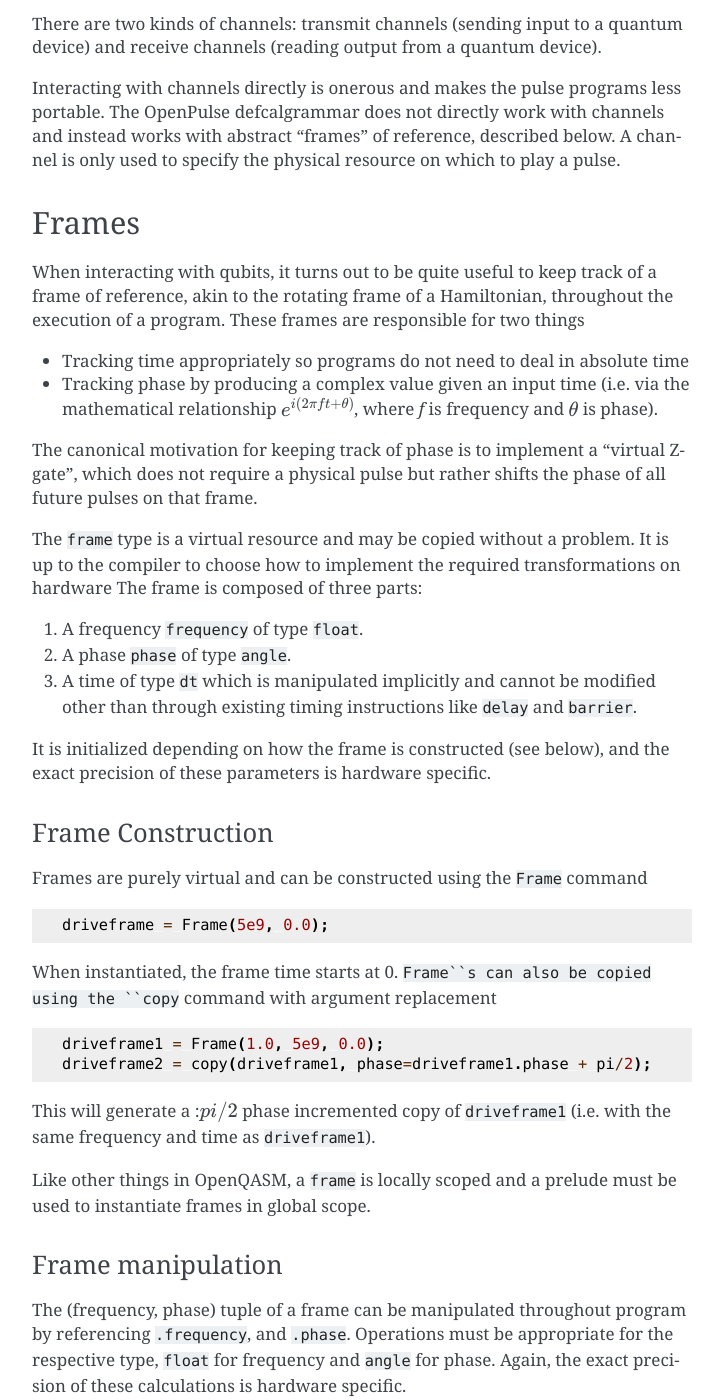
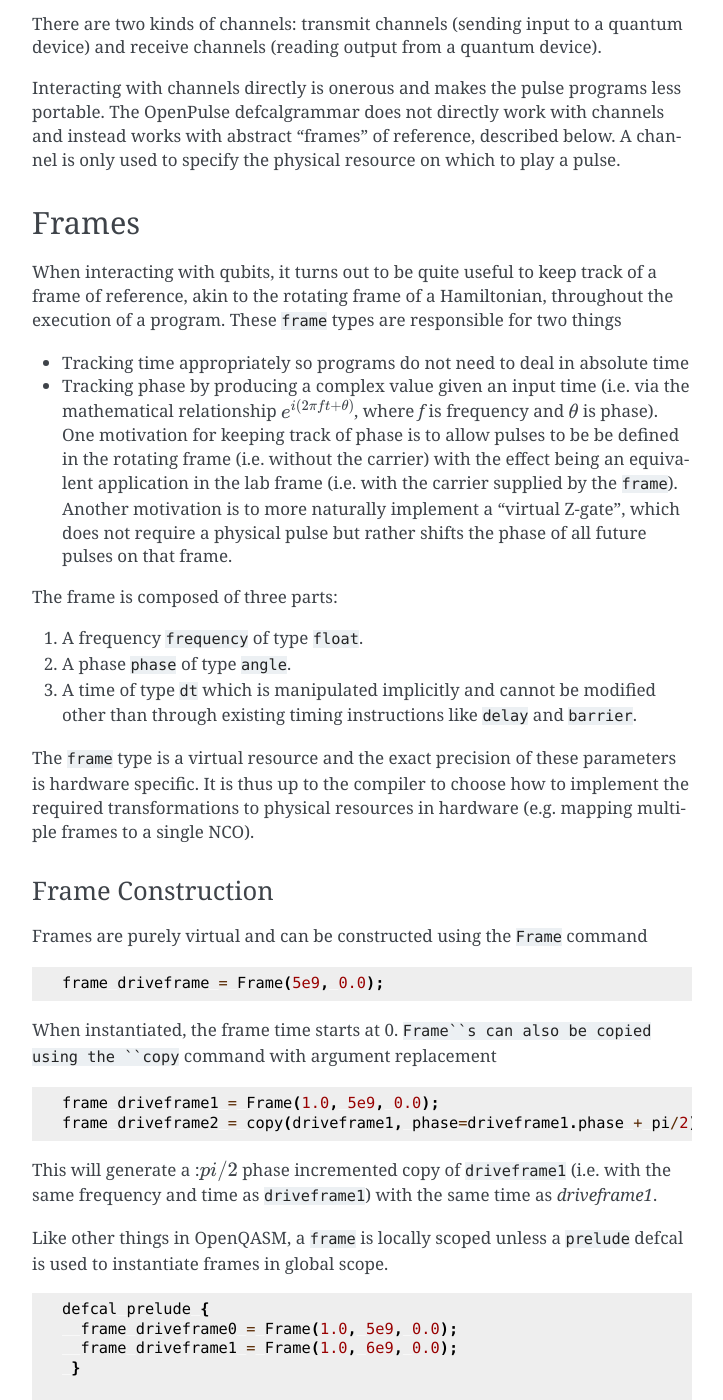
Before and after one commit to openqasm/openqasm, a Sphinx documentation site: the page built from source/language/openpulse.rst, in a window 1280 px wide and 1400 px high, scrolled down 895 px. Shown: the whole window, without its empty margins (388-1111 px from the left). Built offline with Sphinx 7.4.7, drawn with Linux system fonts in a browser that asks for light colours; some of the changed text lies outside the part shown.

Commit message:
Add `prelude` and minor refactor.

```diff
--- a/source/language/openpulse.rst
+++ b/source/language/openpulse.rst
@@ -48,29 +48,29 @@
 ------
 
 When interacting with qubits, it turns out to be quite useful to keep track of a frame of reference,
-akin to the rotating frame of a Hamiltonian, throughout the execution of a program. These frames
-are responsible for two things
+akin to the rotating frame of a Hamiltonian, throughout the execution of a program. These ``frame``
+types are responsible for two things
 
 - Tracking time appropriately so programs do not need to deal in absolute time
-- Tracking phase by producing a complex value given an input time (i.e. via the mathematical relationship
-  :math:`e^{i\left(2\pi f t + \theta\right)}`,  where `f` is frequency and
-  :math:`\theta` is phase).
+- Tracking phase by producing a complex value given an input time (i.e. via the mathematical
+  relationship :math:`e^{i\left(2\pi f t + \theta\right)}`,  where `f` is frequency and
+  :math:`\theta` is phase). One motivation for keeping track of phase is to allow pulses to be be
+  defined in the rotating frame (i.e. without the carrier) with the effect being
+  an equivalent application in the lab frame (i.e. with the carrier supplied by the ``frame``).
+  Another motivation is to more naturally implement a "virtual Z-gate", which does not require a
+  physical pulse but rather shifts the phase of all future pulses on that frame.
 
-The canonical motivation for keeping track of phase is to implement a "virtual
-Z-gate", which does not require a physical pulse but rather shifts the phase of
-all future pulses on that frame.
-
-The ``frame`` type is a virtual resource and may be copied without a problem.
-It is up to the compiler to choose how to implement the required transformations on
-hardware The frame is composed of three parts:
+The frame is composed of three parts:
 
 1. A frequency ``frequency`` of type ``float``.
 2. A phase ``phase`` of type ``angle``.
 3. A time of type ``dt`` which is manipulated implicitly and cannot be modified other
    than through existing timing instructions like ``delay`` and ``barrier``.
 
-It is initialized depending on how the frame is constructed (see below),
-and the exact precision of these parameters is hardware specific.
+The ``frame`` type is a virtual resource and the exact precision of these parameters is
+hardware specific. It is thus up to the compiler to choose how to implement the required
+transformations to physical resources in hardware (e.g. mapping multiple frames to a
+single NCO).
 
 Frame Construction
 ~~~~~~~~~~~~~~~~~~
@@ -79,21 +79,71 @@
 
 .. code-block:: javascript
 
-  driveframe = Frame(5e9, 0.0);
+  frame driveframe = Frame(5e9, 0.0);
 
 When instantiated, the frame time starts at 0. ``Frame``s can also be copied using the
 ``copy`` command with argument replacement
 
 .. code-block:: javascript
 
-  driveframe1 = Frame(1.0, 5e9, 0.0);
-  driveframe2 = copy(driveframe1, phase=driveframe1.phase + pi/2);
+  frame driveframe1 = Frame(1.0, 5e9, 0.0);
+  frame driveframe2 = copy(driveframe1, phase=driveframe1.phase + pi/2);
 
 This will generate a ::math:`pi/2` phase incremented copy of ``driveframe1`` (i.e. with
-the same frequency and time as ``driveframe1``).
+the same frequency and time as ``driveframe1``) with the same time as `driveframe1`.
 
-Like other things in OpenQASM, a ``frame`` is locally scoped and a prelude must be used to
-instantiate frames in global scope.
+Like other things in OpenQASM, a ``frame`` is locally scoped unless a ``prelude`` defcal is used
+to instantiate frames in global scope.
+
+.. code-block:: javascript
+
+   defcal prelude {
+     frame driveframe0 = Frame(1.0, 5e9, 0.0);
+     frame driveframe1 = Frame(1.0, 6e9, 0.0);
+    }
+
+   defcal access_frames $q {
+     frame driveframe2 = copy(driveframe1); // `driveframe1` globally scoped
+   }
+
+
+To allow for parameterized access to these globally defined frames, we can also define a ``map``.
+
+.. code-block:: javascript
+
+   defcal prelude {
+     frame driveframe0 = Frame(1.0, 5e9, 0.0);
+     frame driveframe1 = Frame(1.0, 6e9, 0.0);
+     ...
+     map[int, frame] frame_mapping = {0: driveframe0, 1: driveframe1};
+    }
+
+   defcal access_frames $q {
+     frame driveframe2 = copy(driveframe0); // `driveframe0` globally scoped
+     frame driveframe3 = frame_mapping[$q]; // access `driveframe0` or `driveframe1` by the integer label
+   }
+
+
+If there are multiple frames associated with a qubit, the map can be extended using a
+``list``
+
+.. code-block:: javascript
+
+   defcal prelude {
+     frame frame_01 = Frame(1.0, 5e9, 0.0);
+     frame frame_02 = Frame(1.0, 6e9, 0.0);
+     ...
+     map[int, list[frame]] frame_mapping = {0: [frame_01, frame_02], ...};
+    }
+
+   defcal access_frames $q {
+     frame qframe_01 = frame_mapping[$q][0];
+     frame qframe_12 = frame_mapping[$q][1];
+   }
+
+Note that ``map`` and ``list`` are simple base containers and are not tied to the ``frame``
+construction, they  simply make it easier to parametrize the access to these frames and could
+be useful in mapping and/or collecting other OpenQASM types.
 
 Frame manipulation
 ~~~~~~~~~~~~~~~~~~
@@ -256,9 +306,10 @@
 small differences.
 
 The ``delay`` instruction may take a frame instead of a qubit. The ``barrier``
-instruction may also take a list of frames intead of a list of qubits.
+instruction may also take a list of frames intead of a list of qubits and aligns the time
+of the clocks given as arguments.
 
-``defcal`` blocks have an implicit barrier on every frame that enters the block,
+``defcal`` blocks have an implicit ``barrier`` on every frame that enters the block,
 meaning that those clocks are guaranteed to be aligned at the start of the block.
 These blocks also need to have a well-defined length, similar to the ``boxas`` block.
 
@@ -266,12 +317,19 @@
 
    waveform p = ...; // some 100dt waveform
 
-   defcal simultaneous_pulsed_gate $0 {
-     driveframe = Frame(1.0, 5e9, 0.0);
-     play(tx0, p driveframe);
+   defcal prelude {
+     frame driveframe1 = Frame(1.0, 5e9, 0.0);
+     frame driveframe2 = Frame(1.0, 6e9, 0.0);
+   }
+
+   defcal aligned_gates {
+     // driveframe1 and driveframe2 used in this defcal, so clocks are aligned
+     play(tx0, p, driveframe1);
      delay[20dt] driveframe;
-     // Starts the 100dt pulse 20dt into "drive0" already playing it
-     play(tx0, p driveframe);
+     // Clocks now unaligned by 120dt, so we use a `barrier` to re-align
+     barrier(driveframe1, driveframe2);
+     // `driveframe2` will now play a pulse 120dt after `driveframe1` finishes playing
+     play(tx0, p, driveframe2);
    }
 
 Examples
@@ -283,58 +341,57 @@
 
 .. code-block:: javascript
 
-    // Initialize
-    channel d0 = txch(0, "drive");
-    channel d1 = txch(1, "drive");
+  defcal prelude {
+     frame frame0 = Frame(1.0, 5e9, 0.0);
+  }
 
-    frame frame0 = Frame(5e9, 0);
+  defcal cross_resonance %0 %1 {
+      // Initialize
+      channel d0 = txch(%0, "drive");
+      channel d1 = txch(%1, "drive");
 
-    waveform wf1 = gaussian_square(1., 1024dt, 32dt, 128dt);
-    waveform wf2 = gaussian_square(0.1, 1024dt, 32dt, 128dt);
+      waveform wf1 = gaussian_square(1., 1024dt, 32dt, 128dt);
+      waveform wf2 = gaussian_square(0.1, 1024dt, 32dt, 128dt);
 
-    // phase update some virtual Z gate
-    frame0.phase += pi/2;
+      // phase update some virtual Z gate
+      frame0.phase += pi/2;
 
-    /*** Do pre-rotation ***/
-    {...}
+      /*** Do pre-rotation ***/
+      {...}
 
-    // generate new frame for second drive -- frame can be discarded at will
-    frame temp_frame = copy(frame0, phase=frame0.phase + pi/2);
+      // generate new frame for second drive that is locally scoped
+      frame temp_frame = copy(frame0, phase=frame0.phase + pi/2);
 
-    play(d0, wf1, frame0);
-    play(d1, wf2, temp_frame);
+      play(d0, wf1, frame0);
+      play(d1, wf2, temp_frame);
 
-
-    /*** Do post-rotation ***/
-    {...}
+      /*** Do post-rotation ***/
+      {...}
+  }
 
 Geometric gate
 ~~~~~~~~~~~~~~
 
 .. code-block:: javascript
 
-  defcal geo_gate(angle[32]: theta) $q {
+  defcal prelude {
+      float[32] fq_01 = 5e9; // hardcode or pull from some function
+      float[32] anharm = 300e6; // hardcode or pull from some function
+      frame frame_01 = Frame(fq_01, 0);
+      frame frame_12 = Frame(fq_01 + anharm, 0);
+  }
+
+  defcal geo_gate(angle[32]: theta) %0 {
       // theta: rotation angle (about z-axis) on Bloch sphere
+
+      tx_channel dq = txch($q, “drive”);
 
       // Assume we have calibrated 0->1 pi pulses and 1->2 pi pulse
       // envelopes (no sideband)
       waveform X_01 = {...};
       waveform X_12 = {...};
-
-      // Get 0->1 freq and anharmonicity for $q
-      float[32] fq_01 = 5e9; // hardcode or pull from some function
-      float[32] anharm = 300e6; // hardcode or pull from some function
-
       float[32] a = sin(theta/2);
       float[32] b = sqrt(1-a**2);
-      // pi geo pulse envelope is: a*X_01 + b*X_12
-      // X_01 has freq fq_01
-      // X_12 has freq fq_01+anharm
-      frame frame_01 = Frame(fq_01, 0);
-      frame frame_12 = Frame(fq_12, 0);
-      fence(.*);
-
-      tx_channel dq = txch($q, “drive”);
 
       // Double-tap
       play(dq, scale(a, X_01), frame_01);
@@ -357,67 +414,68 @@
 
 .. code-block:: javascript
 
-  // Define the channels
-  eom_a_channel = txch(0, "eom_a");
-  eom_a_channel = txch(1, "eom_b");
-  aod_channel = txch(0, "aod");
+  defcal neutral_atoms {
+    // Define the channels
+    eom_a_channel = txch(0, "eom_a");
+    eom_a_channel = txch(1, "eom_b");
+    aod_channel = txch(0, "aod");
 
-  // Define the Raman frames, which are detuned by an amount Δ from the  5S1/2 to 5P1/2 transition
-  // and offset from each other by the qubit_freq
-  raman_a_frame = Frame(Δ, 0.0)
-  raman_b_frame = Frame(Δ-qubit_freq, 0.0)
+    // Define the Raman frames, which are detuned by an amount Δ from the  5S1/2 to 5P1/2 transition
+    // and offset from each other by the qubit_freq
+    raman_a_frame = Frame(Δ, 0.0)
+    raman_b_frame = Frame(Δ-qubit_freq, 0.0)
 
-  // Waveforms supplied to the Raman beams are just constant
+    // Waveforms supplied to the Raman beams are just constant
 
 
-  // Three copies of qubit freq to track phase of each qubit
-  q1_frame = Frame(qubit_freq, 0)
-  q2_frame = Frame(qubit_freq, 0)
-  q3_frame = Frame(qubit_freq, 0)
+    // Three copies of qubit freq to track phase of each qubit
+    q1_frame = Frame(qubit_freq, 0)
+    q2_frame = Frame(qubit_freq, 0)
+    q3_frame = Frame(qubit_freq, 0)
 
-  // Generic gaussian envelope
-  waveform π_half_sig = gaussian(..., π_half_time, ...)
+    // Generic gaussian envelope
+    waveform π_half_sig = gaussian(..., π_half_time, ...)
 
-  // Waveforms ultimately supplied to the AODs. We mix our general Gaussian pulse with a sine wave to
-  // put a sideband on the signal construction to target the qubit position while maintainig the
-  // desired Rabi rate.
-  q1_π_half_sig = mix(π_half_sig, sine(q1_π_half_amp, q1_pos_freq-qubit_freq, 0.0, π_half_time));
-  q2_π_half_sig = mix(π_half_sig, sine(q2_π_half_amp, q2_pos_freq-qubit_freq, 0.0, π_half_time));
-  q3_π_half_sig = mix(π_half_sig, sine(q3_π_half_amp, q3_pos_freq-qubit_freq, 0.0, π_half_time));
+    // Waveforms ultimately supplied to the AODs. We mix our general Gaussian pulse with a sine wave to
+    // put a sideband on the signal construction to target the qubit position while maintainig the
+    // desired Rabi rate.
+    q1_π_half_sig = mix(π_half_sig, sine(q1_π_half_amp, q1_pos_freq-qubit_freq, 0.0, π_half_time));
+    q2_π_half_sig = mix(π_half_sig, sine(q2_π_half_amp, q2_pos_freq-qubit_freq, 0.0, π_half_time));
+    q3_π_half_sig = mix(π_half_sig, sine(q3_π_half_amp, q3_pos_freq-qubit_freq, 0.0, π_half_time));
 
-  for τ in [0: T]:
-      // Simultaneous π/2 pulses
-      play(eom_a_channel, constant(raman_a_amp, π_half_time) , raman_a_frame);
-      play(eom_b_channel, constant(raman_b_amp, π_half_time) , raman_b_frame);
-      play(aod_channel, q1_π_half_sig, q1_frame);
-      play(aod_channel, q1_π_half_sig, q2_frame);
-      play(aod_channel, q1_π_half_sig, q3_frame);
+    for τ in [0: T]:
+        // Simultaneous π/2 pulses
+        play(eom_a_channel, constant(raman_a_amp, π_half_time) , raman_a_frame);
+        play(eom_b_channel, constant(raman_b_amp, π_half_time) , raman_b_frame);
+        play(aod_channel, q1_π_half_sig, q1_frame);
+        play(aod_channel, q1_π_half_sig, q2_frame);
+        play(aod_channel, q1_π_half_sig, q3_frame);
 
-      // Time delay all
-      delay(.*, τ/2)
+        // Time delay all
+        delay(.*, τ/2)
 
-      // π pulse on qubit 1 only -- composed of two π/2 pulses
-      for _ in [0:1]:
-          play(eom_a_channel, constant(raman_a_amp, π_half_time) , raman_a_frame);
-          play(eom_b_channel, constant(raman_b_amp, π_half_time) , raman_b_frame);
-          play(aod_channel, q1_π_half_sig, q1_frame);
+        // π pulse on qubit 1 only -- composed of two π/2 pulses
+        for _ in [0:1]:
+            play(eom_a_channel, constant(raman_a_amp, π_half_time) , raman_a_frame);
+            play(eom_b_channel, constant(raman_b_amp, π_half_time) , raman_b_frame);
+            play(aod_channel, q1_π_half_sig, q1_frame);
 
-      // Fence all then time delay
-      fence(.*)
-      delay(.*, τ/2)
+        // Fence all then time delay
+        fence(.*)
+        delay(.*, τ/2)
 
-      // Phase shift the signals by a different amount -- or should I be shifting qubit_#_signal?
-      q1_frame.phase += tppi_1 * τ
-      q1_frame.phase += tppi_2 * τ
-      q1_frame.phase += tppi_3 * τ
+        // Phase shift the signals by a different amount -- or should I be shifting qubit_#_signal?
+        q1_frame.phase += tppi_1 * τ
+        q1_frame.phase += tppi_2 * τ
+        q1_frame.phase += tppi_3 * τ
 
-      // Simultaneous π/2 pulses
-      play(eom_a_channel, constant(raman_a_amp, π_half_time) , raman_a_frame);
-      play(eom_b_channel, constant(raman_b_amp, π_half_time) , raman_b_frame);
-      play(aod_channel, q1_π_half_sig, q1_frame);
-      play(aod_channel, q1_π_half_sig, q2_frame);
-      play(aod_channel, q1_π_half_sig, q3_frame);
-
+        // Simultaneous π/2 pulses
+        play(eom_a_channel, constant(raman_a_amp, π_half_time) , raman_a_frame);
+        play(eom_b_channel, constant(raman_b_amp, π_half_time) , raman_b_frame);
+        play(aod_channel, q1_π_half_sig, q1_frame);
+        play(aod_channel, q1_π_half_sig, q2_frame);
+        play(aod_channel, q1_π_half_sig, q3_frame);
+  }
 
 Multiplexed readout and capture
 ~~~~~~~~~~~~~~~~~~~~~~~~~~~~~~~
@@ -460,7 +518,8 @@
 Incommensurate Rates
 ~~~~~~~~~~~~~~~~~~~~
 
-Since the frame can be played on multiple channels, there may be an issue with sample rates. For example,
+Since the frame can be played on multiple channels, there may be an issue with sample rates.
+For example,
 
 .. code-block:: javascript
 
@@ -498,18 +557,3 @@
   }
 
 This is considered well-defined behavior.
-
-Silly
------
-
-.. code-block:: javascript
-
-   waveform p = ...; // some 100dt waveform
-
-   // driveframe defined in prelude
-   defcal simultaneous_pulsed_gate %0 {
-     play(tx0, p, driveframe);
-     fence(.*);
-
-     frame new_frame = Frame(6.0, 0.0); // time is start of 0 or defcal
-   }
```
Also changed, not shown: other parts of source/language/openpulse.rst (+1 -1 lines), source/language/pulses.rst (+10 -12 lines).
